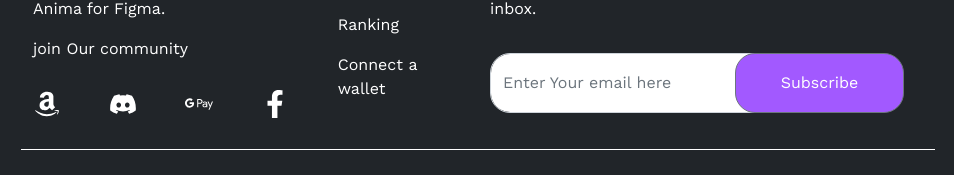
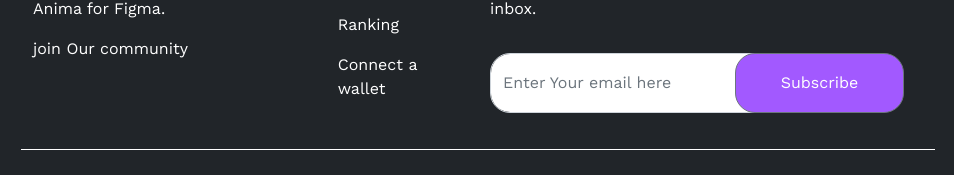
Before and after one commit to vasu1784/react-nft-app, a React (Vite) app: page / in a window 1280 px wide. Shown: the part 4477-4652 px from the top of the page, without its empty margins (162-1116 px from the left). Built offline with nearby package versions, Linux system fonts and the light colour scheme; no server answers.

Commit message:
first commit

```diff
--- a/src/components/Footer.jsx
+++ b/src/components/Footer.jsx
@@ -1,4 +1,4 @@
-import {FaAmazon,FaDiscord,FaGooglePay,FaFacebookF} from 'react-icons/fa';
+// import {FaAmazon,FaDiscord,FaGooglePay,FaFacebookF} from 'react-icons/fa';
 import Sitelogo from './../assets/Storefront.svg'
 
 const Footer=()=>{
@@ -15,16 +15,16 @@ const Footer=()=>{
                                <span>join Our community</span>
                                             <div className="row mt-4">
                                                  <div className="col-lg-3">
-                                                          <h3><FaAmazon/></h3>
+                                                          {/* <h3><FaAmazon/></h3> */}
                                                  </div>
                                                   <div className="col-lg-3">
-                                                  <h3><FaDiscord/></h3>
+                                                  {/* <h3><FaDiscord/></h3> */}
                                                     </div>
                                                     <div className="col-lg-3">
-                                                    <h3><FaGooglePay/></h3>
+                                                    {/* <h3><FaGooglePay/></h3> */}
                                                     </div>
                                                     <div className="col-lg-3">
-                                                    <h3><FaFacebookF/></h3>
+                                                    {/* <h3><FaFacebookF/></h3> */}
                                                     </div>
                                             </div>
 
```
